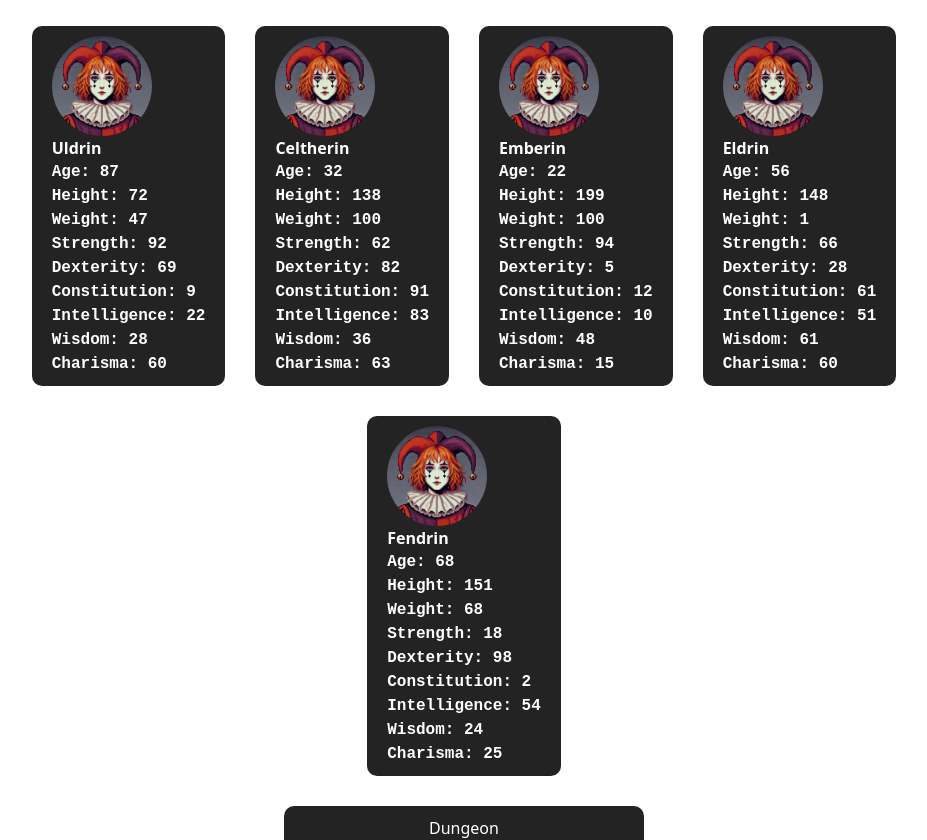
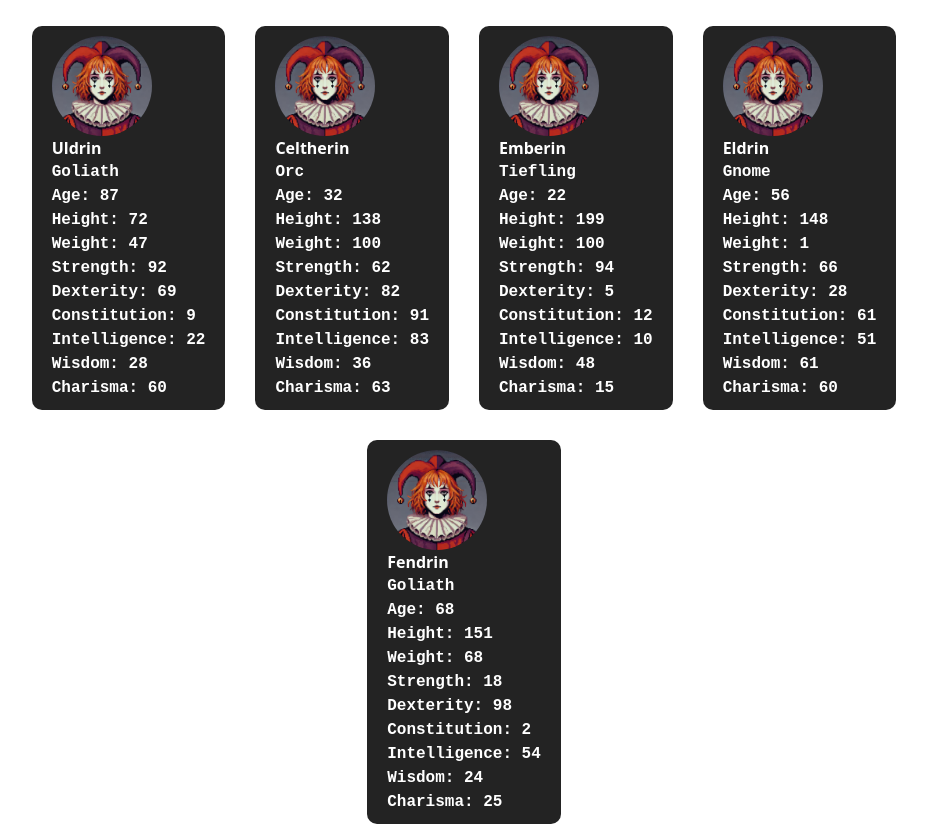
Before and after one commit to failingtwice/rpg-manager, a SvelteKit app: page / in a window 1280 px wide. Shown: the top 840 px of the page, without its empty margins (176-1103 px from the left). Built offline with nearby package versions, Linux system fonts and the light colour scheme.

Commit message:
Added random species for character creation

```diff
--- a/src/logic/character.ts
+++ b/src/logic/character.ts
@@ -1,10 +1,11 @@
 import { Attributes } from './attributes';
 import Dice from './dice';
 import { names } from './names';
+import { Species } from './species';
 
 export default class Character {
 	name: string;
-
+	species: Species;
 	age: number;
 	height: number;
 	weight: number;
@@ -16,6 +17,7 @@ export default class Character {
 
 	constructor(
 		name: string,
+		species: Species,
 		age: number,
 		height: number,
 		weight: number,
@@ -26,6 +28,7 @@ export default class Character {
 		attributes: Attributes
 	) {
 		this.name = name;
+		this.species = species;
 		this.age = age;
 		this.height = height;
 		this.weight = weight;
@@ -37,6 +40,7 @@ export default class Character {
 
 	static randomCharacter(): Character {
 		const name = names[Math.floor(Math.random() * names.length)];
+		const species = Species.getRandomSpecies();
 		const age = Dice.d(90);
 		const height = Dice.d(200);
 		const weight = Dice.d(100);
@@ -45,6 +49,7 @@ export default class Character {
 
 		return new Character(
 			name,
+			species,
 			age,
 			height,
 			weight,
--- /dev/null
+++ b/src/logic/species.ts
@@ -0,0 +1,26 @@
+export class Species {
+	name: string;
+
+	constructor(name: string) {
+		this.name = name;
+	}
+
+	// List of all available species
+	static readonly speciesList = [
+		'Human',
+		'Orc',
+		'Elf',
+		'Dwarf',
+		'Halfling',
+		'Gnome',
+		'Dragonborn',
+		'Goliath',
+		'Tiefling'
+	];
+
+	// Create a random species
+	static getRandomSpecies(): Species {
+		const randomIndex = Math.floor(Math.random() * this.speciesList.length);
+		return new Species(this.speciesList[randomIndex]);
+	}
+}
--- a/src/routes/+page.svelte
+++ b/src/routes/+page.svelte
@@ -3,6 +3,7 @@
 	import { Dungeon, type DungeonResult } from '../logic/dungeon';
 	import portrait from '../lib/images/portrait.jpeg';
 	import dungeonImage from '../lib/images/dungeon.jpg';
+	import { Species } from '../logic/species';
 
 	let results: DungeonResult = {
 		finished: false,
@@ -37,6 +38,7 @@
 			<div class="character-card">
 				<img class="character-image" src={portrait} alt={character.name} />
 				<h1><b>{character.name}</b></h1>
+				<p>{character.species.name}</p>
 				<p>Age: {character.age}</p>
 				<p>Height: {character.height}</p>
 				<p>Weight: {character.weight}</p>
```
